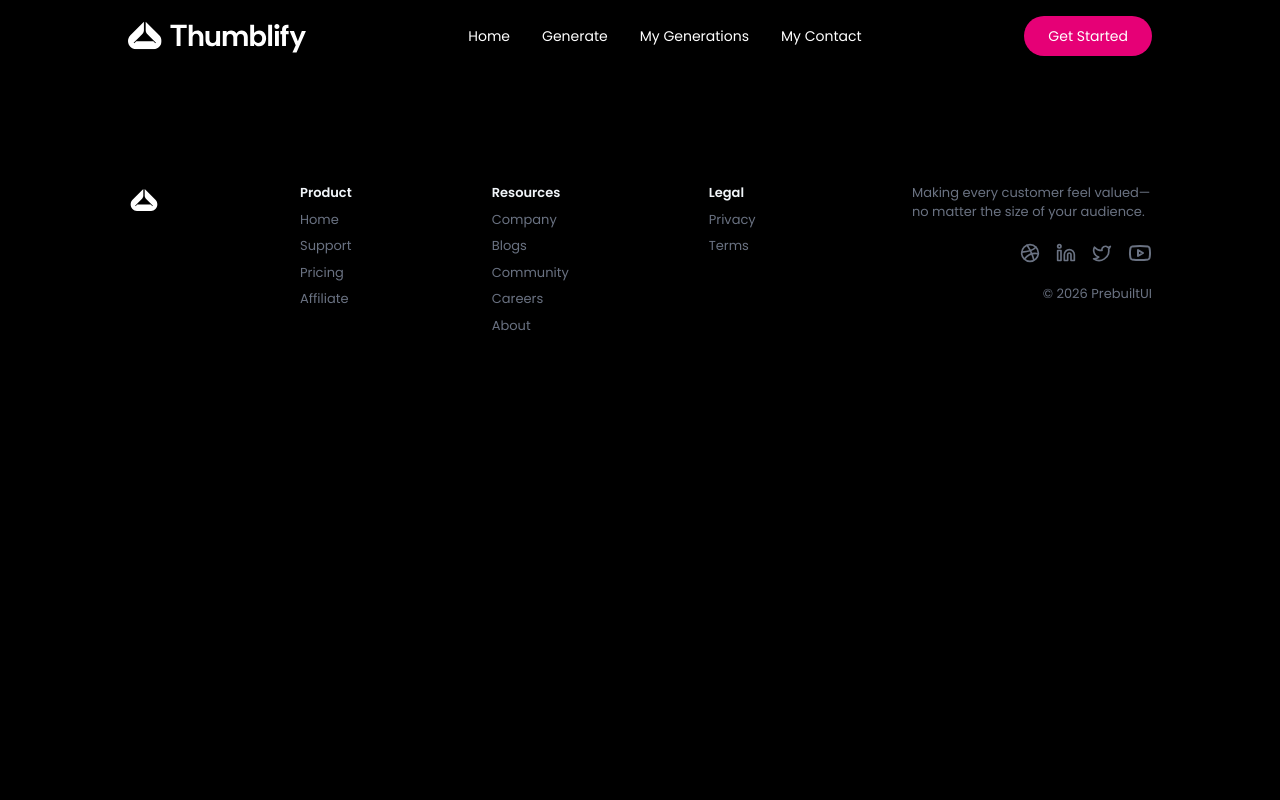
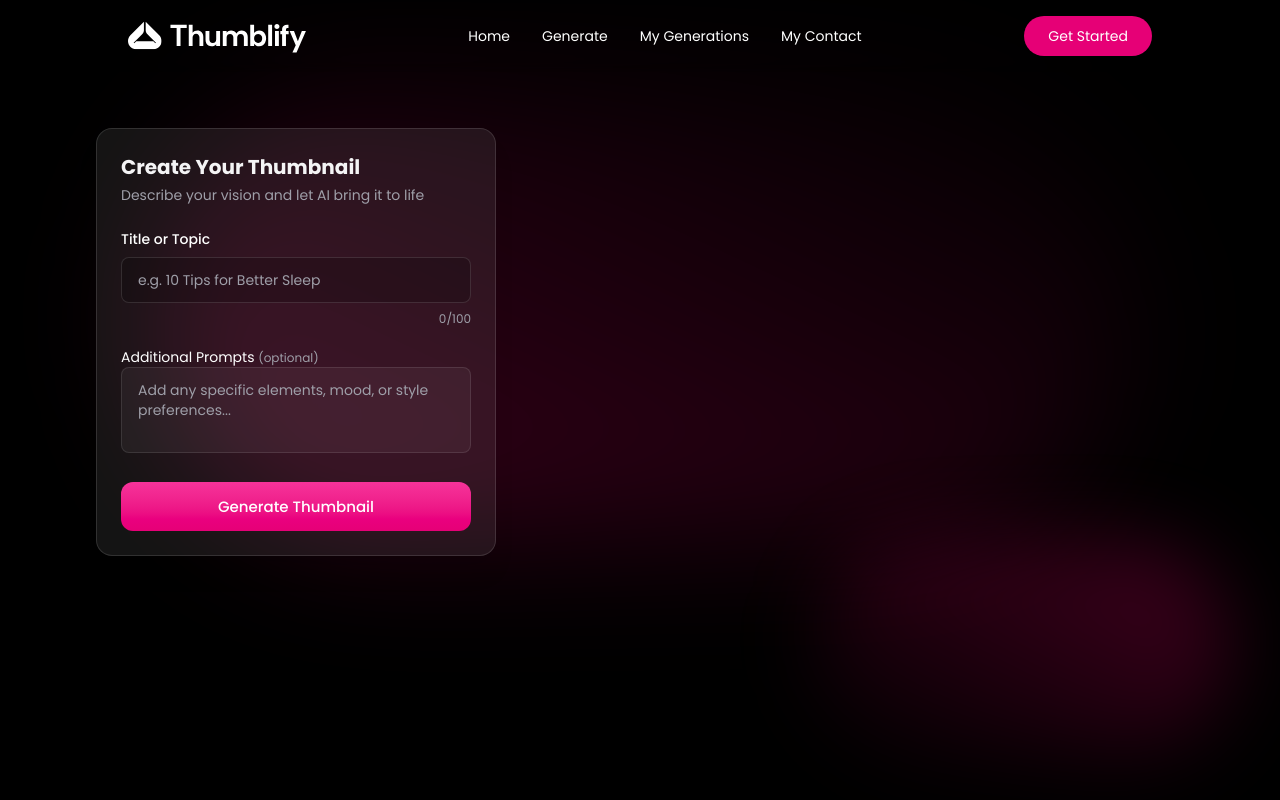
Before and after one commit to LokeshOtti29/Thumbify-Ai-thumbnail-generator, a React (Vite) app in the folder Frontend/: page /generate in a window 1280 px wide. Shown: the top 800 px of the page. Built offline with nearby package versions, Linux system fonts and the light colour scheme.

Commit message:
Thumbify:creating thumbnail generate page

```diff
--- a/Frontend/src/components/Login.tsx
+++ b/Frontend/src/components/Login.tsx
@@ -33,35 +33,35 @@ const Login = () => {
                 <p className="text-gray-400 text-sm mt-2">Please sign in to continue</p>
 
                 {state !== "login" && (
-                    <div className="flex items-center mt-6 w-full bg-white/5 ring-2 ring-white/10 focus-within:ring-indigo-500/60 h-12 rounded-full overflow-hidden pl-6 gap-2 transition-all ">
+                    <div className="flex items-center mt-6 w-full bg-white/5 ring-2 ring-white/10 focus-within:ring-pink-500/60 h-12 rounded-full overflow-hidden pl-6 gap-2 transition-all ">
                         <svg xmlns="http://www.w3.org/2000/svg" width="16" height="16" viewBox="0 0 24 24" fill="none" stroke="currentColor" className="text-white/60" strokeWidth="2" strokeLinecap="round" strokeLinejoin="round"> <circle cx="12" cy="8" r="5" /> <path d="M20 21a8 8 0 0 0-16 0" /> </svg>
                         <input type="text" name="name" placeholder="Name" className="w-full bg-transparent text-white placeholder-white/60 border-none outline-none " value={formData.name} onChange={handleChange} required />
                     </div>
                 )}
 
-                <div className="flex items-center w-full mt-4 bg-white/5 ring-2 ring-white/10 focus-within:ring-indigo-500/60 h-12 rounded-full overflow-hidden pl-6 gap-2 transition-all ">
+                <div className="flex items-center w-full mt-4 bg-white/5 ring-2 ring-white/10 focus-within:ring-pink-500/60 h-12 rounded-full overflow-hidden pl-6 gap-2 transition-all ">
                     <svg xmlns="http://www.w3.org/2000/svg" width="14" height="14" viewBox="0 0 24 24" fill="none" stroke="currentColor" className="text-white/75" strokeWidth="2" strokeLinecap="round" strokeLinejoin="round"> <path d="m22 7-8.991 5.727a2 2 0 0 1-2.009 0L2 7" /> <rect x="2" y="4" width="20" height="16" rx="2" /> </svg>
                     <input type="email" name="email" placeholder="Email id" className="w-full bg-transparent text-white placeholder-white/60 border-none outline-none " value={formData.email} onChange={handleChange} required />
                 </div>
 
-                <div className=" flex items-center mt-4 w-full bg-white/5 ring-2 ring-white/10 focus-within:ring-indigo-500/60 h-12 rounded-full overflow-hidden pl-6 gap-2 transition-all ">
+                <div className=" flex items-center mt-4 w-full bg-white/5 ring-2 ring-white/10 focus-within:ring-pink-500/60 h-12 rounded-full overflow-hidden pl-6 gap-2 transition-all ">
                     <svg xmlns="http://www.w3.org/2000/svg" width="14" height="14" viewBox="0 0 24 24" fill="none" stroke="currentColor" className="text-white/75" strokeWidth="2" strokeLinecap="round" strokeLinejoin="round"> <rect width="18" height="11" x="3" y="11" rx="2" ry="2" /> <path d="M7 11V7a5 5 0 0 1 10 0v4" /> </svg>
                     <input type="password" name="password" placeholder="Password" className="w-full bg-transparent text-white placeholder-white/60 border-none outline-none" value={formData.password} onChange={handleChange} required />
                 </div>
 
                 <div className="mt-4 text-left">
-                    <button className="text-sm text-indigo-400 hover:underline">
+                    <button className="text-sm text-pink-400 hover:underline">
                         Forget password?
                     </button>
                 </div>
 
-                <button type="submit" className="mt-2 w-full h-11 rounded-full text-white bg-indigo-600 hover:bg-indigo-500 transition " >
+                <button type="submit" className="mt-2 w-full h-11 rounded-full text-white bg-pink-600 hover:bg-pink-500 transition " >
                     {state === "login" ? "Login" : "Sign up"}
                 </button>
 
                 <p onClick={() => setState(prev => prev === "login" ? "register" : "login")} className="text-gray-400 text-sm mt-3 mb-11 cursor-pointer" >
                     {state === "login" ? "Don't have an account?" : "Already have an account?"}
-                    <span className="text-indigo-400 hover:underline ml-1">click here</span>
+                    <span className="text-pink-400 hover:underline ml-1">click here</span>
                 </p>
             </form>
     </div>
--- a/Frontend/src/components/Softbackdrop.tsx
+++ b/Frontend/src/components/Softbackdrop.tsx
@@ -3,8 +3,8 @@ import React from "react";
 const Softbackdrop = () => {
   return (
     <div className="fixed inset-0 -z-1 pointer-events-none">
-      <div className="absolute left-1/2 top-20 -translate-x-1/2 w-245 h-115 bg-linear-to-tr from-indigo-800/35 to-transparent rounded-full blur-3xl" />
-      <div className="absolute right-12 bottom-10 w-105 h-55 bg-linear-to-bl from-indigo-700/35 to-transparent rounded-full blur-2xl" />
+      <div className="absolute left-1/2 top-20 -translate-x-1/2 w-245 h-115 bg-linear-to-tr from-pink-800/35 to-transparent rounded-full blur-3xl" />
+      <div className="absolute right-12 bottom-10 w-105 h-55 bg-linear-to-bl from-pink-700/35 to-transparent rounded-full blur-2xl" />
     </div>
   );
 };
--- a/Frontend/src/pages/Generate.tsx
+++ b/Frontend/src/pages/Generate.tsx
@@ -1,10 +1,66 @@
-import React from 'react'
+import React, { useState } from 'react'
+import { useParams } from 'react-router-dom'
+import Softbackdrop from '../components/Softbackdrop';
+import { button } from 'motion/react-client';
 
 const Generate = () => {
+   const {id} = useParams();
+   const [title,setTitle] = useState('');
+   const [additionalDetails,setAdditionalDetails] = useState('');
+   const [thumbnail,setThumbnail]= useState(null);
+   const[loading,setLoading] = useState(false);
   return (
-    <div>
+    <>
+     <Softbackdrop/>
+     <div className='pt-24 min-h-screen'>
+      <main className='max-w-6xl mx-auto px-4 sm:px-6 lg:px-8 py-8 pb-28 lg:pb-8'>
+        <div className='grid lg:grid-cols-[400px_1fr] gap-8'>
+          {/* Left panel */}
+          <div className={`space-y-6 ${id && 'pointer-events-none'}`}>
+            <div className='p-6 rounded-2xl bg-white/8 border border-white/12 shadow-xl space-y-6'>
+             <div>
+              <h2 className='text-xl font-bold text-zinc-100 mb-1'>Create Your Thumbnail</h2>
+              <p className='text-sm text-zinc-400'> Describe your vision and let AI bring it to life</p>
+             </div>
+             <div className='space-y-5'>
+              {/* title input */}
+              <div className='space-y-2'>
+                <label className='block text-sm font-medium'>Title or Topic</label>
+                <input type="text" value={title} onChange={(e)=> setTitle(e.target.value)} maxLength={100} placeholder='e.g. 10 Tips for Better Sleep' className='w-full px-4 py-3 rounded-lg border border-white/12 bg-black/20 text-zinc-100 placeholder:text-zinc-400 focus:outline-none focus:ring-2 focus:ring-pink-500'/>
+                <div className='flex justify-end'>
+                  <span className='text-xs text-zinc-400'>{title.length}/100</span>
+                </div>
+              </div>
+              {/* AspectRatioselecter */}
+              {/* StyleSelector */}
+              {/* ColorSchemeSelector */}
+              {/* Details */}
+              <div className='space-y-2'>
+                 <label>
+                  Additional Prompts <span className='text-zinc-400 text-xs'>(optional)</span>
+                 </label>
+                 <textarea value={additionalDetails}onChange={(e)=>setAdditionalDetails(e.target.value)} rows={3} placeholder='Add any specific elements, mood, or style preferences...' className='w-full px-4 py-3 rounded-lg border border-white/10 bg-white/5 text-zinc-100 placeholder:text-zinc-400 focus:outline-none focus:ring-2 focus:ring-pink-500 resize-none'/>
+              </div>
+             </div>
+             {/* button */}
+             {!id && (
+              <button className='text-[15px] w-full py-3.5 rounded-xl font-medium bg-linear-to-b from-pink-500 to-pink-600 hover:from-pink-700 disabled:cursor-not-allowed transition-colors'>
+                {loading?'Generating...':'Generate Thumbnail'}
+              </button>
+             )}
+            </div>
+          </div>
+          {/* Right panel */}
+          <div>
 
-    </div>
+          </div>
+
+        </div>
+
+      </main>
+
+     </div>
+    </>
   )
 }
 
```
